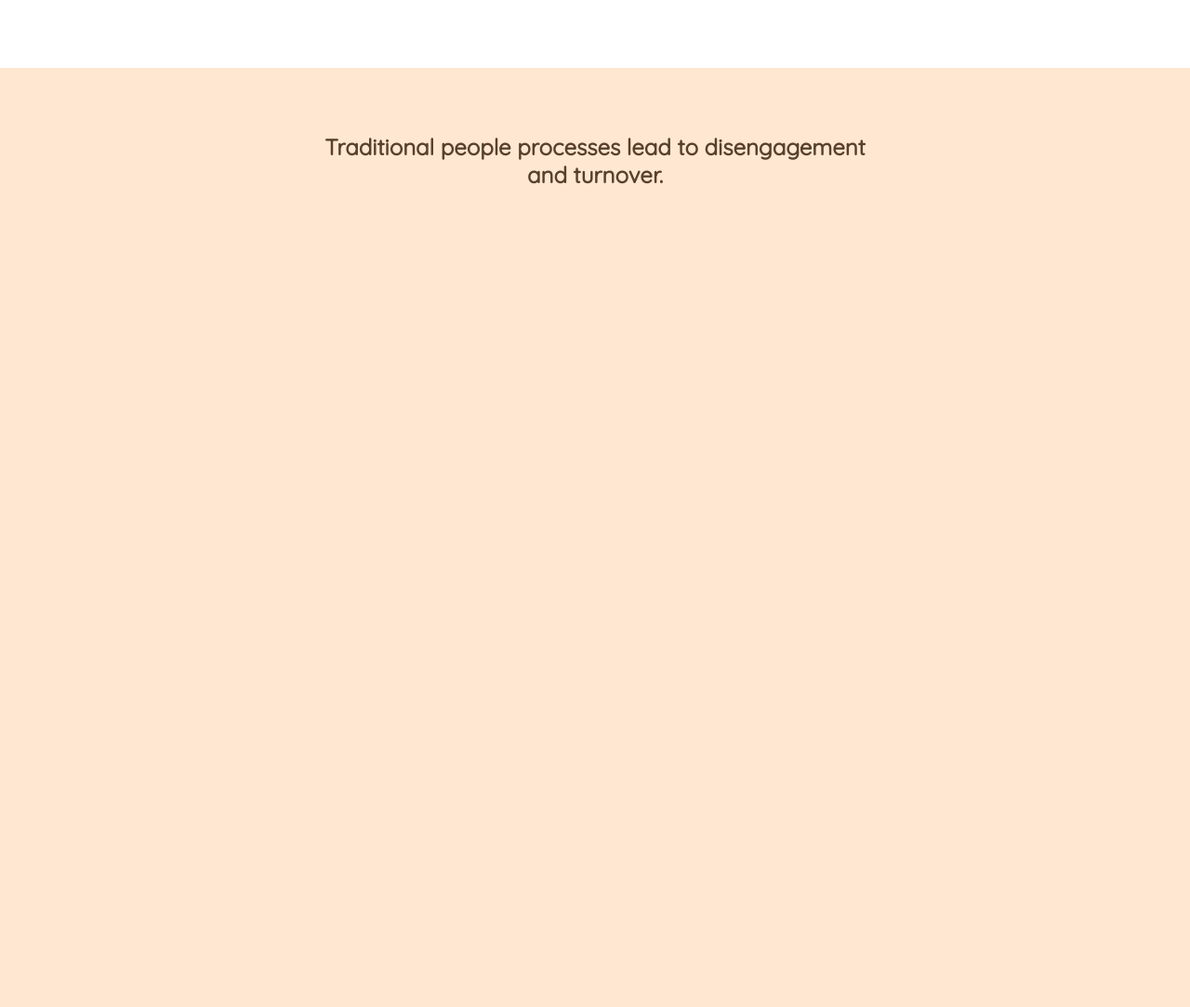
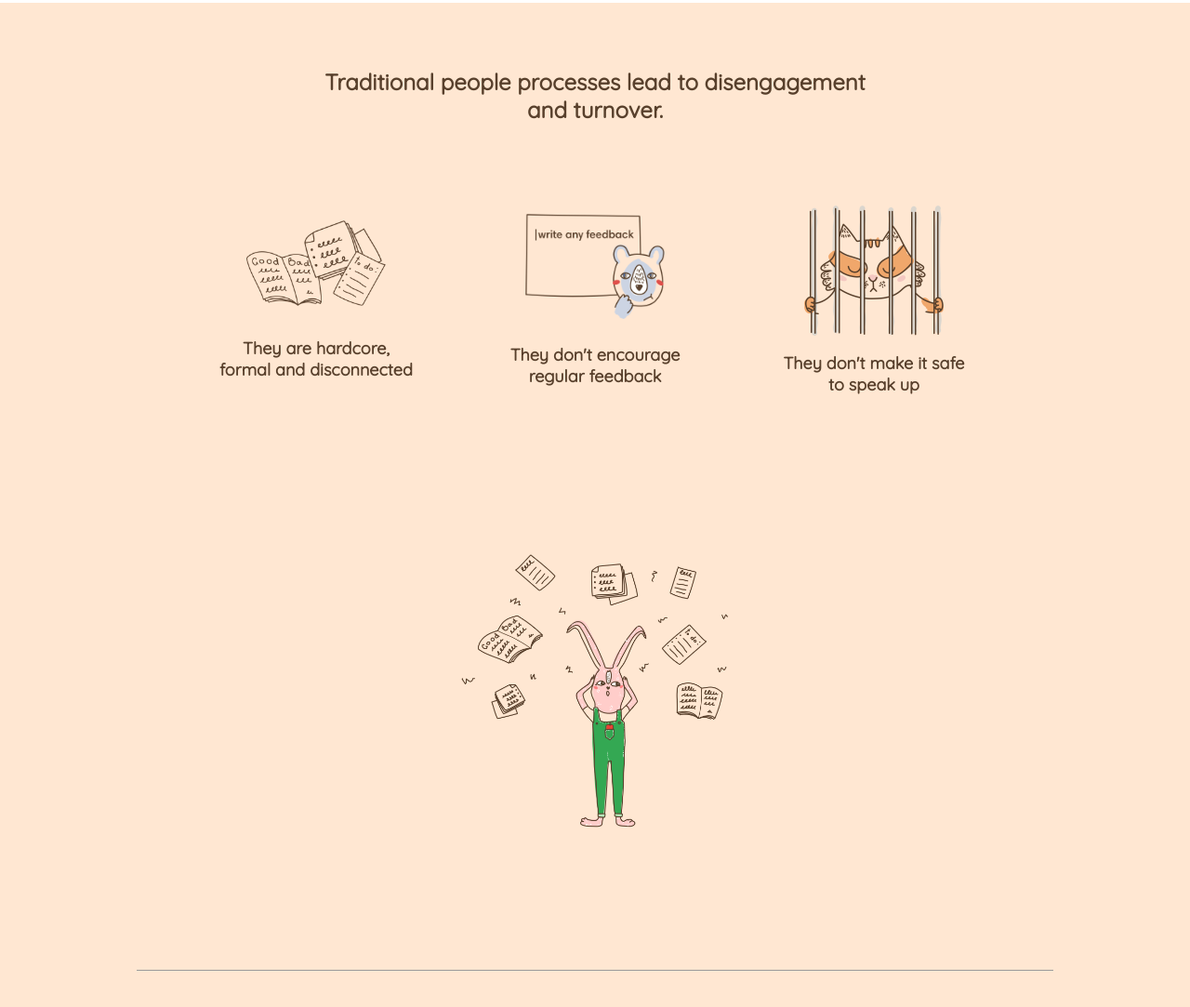
Before and after one commit to Jasmin-Mediani/node-sass-teambit, a website: page index.html in a window 1280 px wide. Shown: the part 727-1810 px from the top of the page at 93% size. Drawn offline with Linux system fonts and the light colour scheme.

Commit message:
metà prima sezione

```diff
--- a/index.html
+++ b/index.html
@@ -60,8 +60,25 @@
         <h2>
           Traditional people processes lead to disengagement and turnover.
         </h2>
-        <div class="row row1"></div>
-        <div class="row row2"></div>
+        <div class="row row1">
+          <div class="card card1">
+            <img src="img/card1.png" alt="" />
+            <p>They are hardcore, formal and disconnected</p>
+          </div>
+          <div class="card card2">
+            <img src="img/card2.png" alt="" />
+            <p>They don't encourage regular feedback</p>
+          </div>
+          <div class="card card3">
+            <img src="img/card3.png" alt="" />
+            <p>They don't make it safe to speak up</p>
+          </div>
+        </div>
+        <div class="row row2">
+          <img src="img/card4.png" alt="" />
+        </div>
+
+        <hr />
       </section>
       <section class="section3"></section>
       <section class="section4"></section>
--- a/src/scss/partials/_header.scss
+++ b/src/scss/partials/_header.scss
@@ -1,16 +1,20 @@
 header {
   height: 70px;
-  width: 77%;
-  border-bottom: 1px solid black;
+  background-color: white;
+  position: fixed;
+  width: 100%;
+  box-shadow: 1px 1px 1px #cccccc, 1px 1px 2px rgb(202, 202, 202);
   margin: 0 auto;
   display: flex;
-  justify-content: space-between;
+  justify-content: space-around;
   align-items: center;
   font-size: 14px;
   font-weight: bolder;
 
+
   nav {
-    width: 500px;
+    width: 450px;
+    margin-left: 230px;
 
     ul {
       @include flex-center;
--- a/src/scss/partials/_mixin.scss
+++ b/src/scss/partials/_mixin.scss
@@ -12,3 +12,9 @@
     padding-top: 70px;
 
 }
+
+@mixin paragrafi-cards {
+    width: 70%;
+    font-size: 18px;
+    font-weight: bolder;
+}
--- a/src/scss/partials/_sezione2.scss
+++ b/src/scss/partials/_sezione2.scss
@@ -5,5 +5,56 @@
 
   h2 {
     @include primo-titolo;
+    height: calc(300vh / 12);
   }
+
+  .row1 {
+    width: 900px;
+    height: calc(300vh / 10);
+    margin: auto;
+    @include flex-center;
+
+    .card {
+      width: calc(900px / 3);
+      height: 100%;
+      flex-direction: column;
+      @include flex-center;
+      text-align: center;
+      justify-content: space-evenly;
+
+
+      p {
+        @include paragrafi-cards;
+      }
+
+
+      img {
+        width: 50%;
+      }
+    }
+  }
+
+  .row2 {
+    width: 900px;
+    height: calc(300vh / 4);
+    margin: auto;
+    @include flex-center;
+
+    img {
+      width: 32%;
+    }
+  }
+
+  hr {
+    width: 77%;
+    margin: auto;
+    height: 1px;
+    border-bottom: none;
+    border-left: none;
+    border-right: none;
+
+  }
+
+
+
 }
```
Also changed, not shown: dist/css/app.css, img/card1.png (added), img/card2.png (added), img/card3.png (added), img/card4.png (added).
